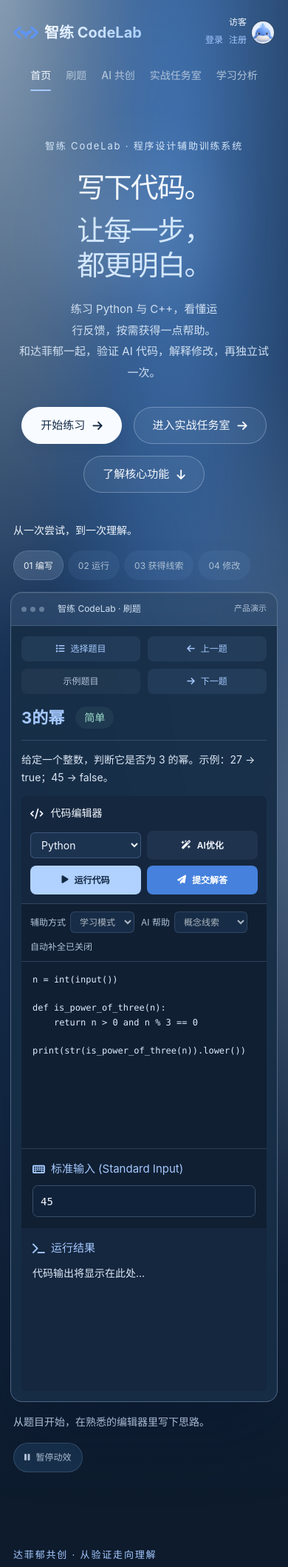
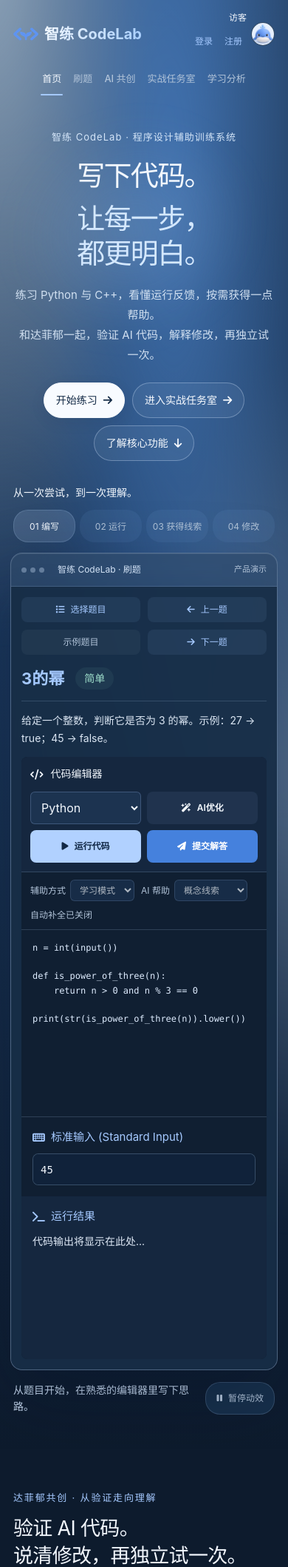
Before and after one commit to FFspiky/ai-assisted-programming-system, a Flask app: page / in a window 390 px wide. Shown: the top 2118 px of the page at 74% size. Run offline with Flask 3, Linux system fonts and the light colour scheme.

Commit message:
style: polish original homepage spacing and mobile controls

```diff
--- a/static/css/home.css
+++ b/static/css/home.css
@@ -190,3 +190,45 @@ body { margin:0; background:#0d1b2d; }
 @media(max-width:380px){#cl-ocean .og-logo-text{font-size:18px}#cl-ocean .og-header .user-details{max-width:72px}}
 
 #cl-ocean .codelab-brand-mark{display:block;width:40px;height:40px;object-fit:contain;transform:scale(1.3)}
+
+/* Small spacing and touch refinements; preserve the original home composition. */
+#cl-ocean .oc-hero { padding-top: 72px; padding-bottom: 54px; }
+#cl-ocean .oc-action { min-height: 48px; justify-content: center; }
+#cl-ocean :is(.oc-demo-tabs button,.oc-evidence-selection button,.og-evidence-button,.oc-motion,.og-button,.og-back) { min-height: 44px; }
+#cl-ocean .og-header .user-stats a { min-width: 36px; min-height: 44px; justify-content: center; }
+#cl-ocean .oc-demo-tabs { gap: 8px; }
+#cl-ocean .oc-action:active { transform: translateY(0); }
+@media (max-width: 650px) {
+  #cl-ocean .og-header { padding-block: 14px; gap: 8px; }
+  #cl-ocean .og-header .user-details { max-width: 88px; }
+  #cl-ocean .og-header .user-stats { flex-wrap: nowrap; gap: 4px; }
+  #cl-ocean .og-header nav ul { gap: 4px 12px; }
+  #cl-ocean .og-header nav a { font-size: 13px; padding-inline: 2px; }
+  #cl-ocean .oc-hero { padding: 32px 18px 32px; }
+  #cl-ocean .oc-hero .oc-eyebrow { margin-bottom: 18px; letter-spacing: .08em; }
+  #cl-ocean .oc-hero p { margin-top: 20px; line-height: 1.8; text-wrap: pretty; }
+  #cl-ocean .oc-actions { gap: 10px; margin-top: 24px; }
+  #cl-ocean .oc-hero .oc-action { padding: 10px 16px; font-size: 14px; gap: 8px; }
+  #cl-ocean .oc-hero .oc-actions button { flex-basis: auto; margin-inline: 48px; }
+  #cl-ocean .oc-demo-head { gap: 12px; padding-bottom: 14px; }
+  #cl-ocean .oc-demo-tabs { display: grid; grid-template-columns: repeat(4,minmax(0,1fr)); width: 100%; gap: 6px; }
+  #cl-ocean .oc-demo-tabs button { padding: 8px 4px; font-size: 12px; white-space: nowrap; }
+  #cl-ocean .oc-demo-caption { align-items: flex-start; gap: 8px; }
+  #cl-ocean .oc-demo-caption p { flex: 1 1 200px; }
+  #cl-ocean .oc-demo-caption .oc-motion { flex-shrink: 0; }
+  #cl-ocean .oc-home-practice .og-editor-actions { gap: 8px; }
+  #cl-ocean .oc-home-practice .og-editor-actions select { min-height: 44px; font-size: 16px; }
+  #cl-ocean .og-diagnosis-actions { gap: 8px; }
+  #cl-ocean .oc-create-option { padding: 18px; }
+}
+@media (max-width: 380px) {
+  #cl-ocean .og-header nav ul { gap: 2px 8px; }
+  #cl-ocean .og-header nav a { font-size: 12px; padding-inline: 0; }
+  #cl-ocean .og-header .user-info { gap: 4px; }
+  #cl-ocean .og-header .user-avatar { width: 28px; height: 28px; }
+  #cl-ocean .oc-hero { padding-inline: 12px; }
+  #cl-ocean .oc-hero .oc-action { padding-inline: 12px; font-size: 13px; }
+  #cl-ocean .oc-demo-tabs { gap: 4px; }
+  #cl-ocean .oc-demo-tabs button { font-size: 11px; }
+  #cl-ocean .oc-home-practice .og-problem-nav { grid-template-columns: 1fr 1fr; }
+}
```
